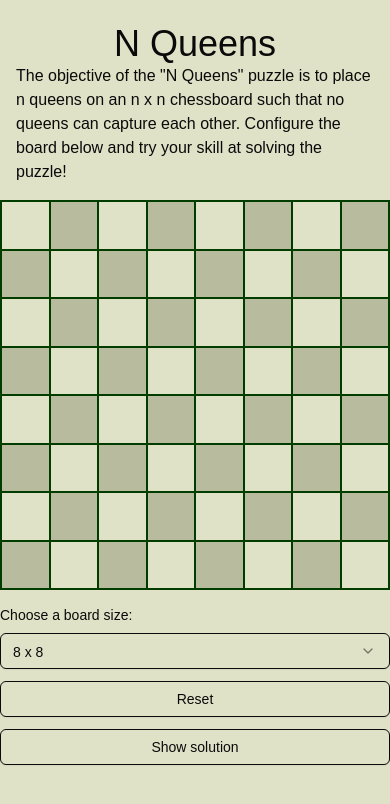
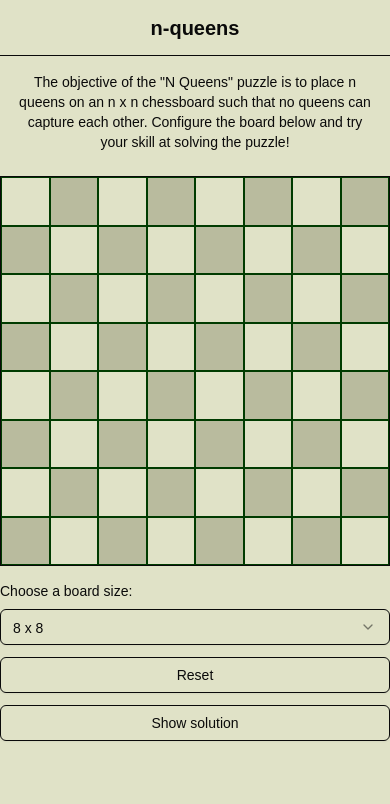
Before and after one commit to avarenee/n-queens, a Next.js app: page / in a window 390 px wide. Shown: the top 804 px of the page. Built offline with nearby package versions, Linux system fonts and the light colour scheme.

Commit message:
responsive design

```diff
--- /dev/null
+++ b/src/app/header/header.tsx
@@ -0,0 +1,11 @@
+"use client"
+
+import React from "react"
+
+export const Header = () => {
+  return (
+    <header className="h-14 px-12 py-4 text-xl font-bold flex items-center justify-center md:justify-between border-b">
+        <h1>n-queens</h1>
+    </header>
+  )
+}
--- a/src/app/layout.tsx
+++ b/src/app/layout.tsx
@@ -2,6 +2,7 @@ import type { Metadata } from "next";
 import { Geist, Geist_Mono } from "next/font/google";
 import "./globals.css";
 import { ChessboardProvider } from "./chessboard/chessboardProvider";
+import { Header } from "./header/header";
 
 const geistSans = Geist({
   variable: "--font-geist-sans",
@@ -25,8 +26,9 @@ export default function RootLayout({
   return (
     <html lang="en">
       <body
-        className={`${geistSans.variable} ${geistMono.variable} antialiased`}
+        className={`${geistSans.variable} ${geistMono.variable} antialiased h-screen flex flex-col`}
       >
+        <Header/>
         <ChessboardProvider>
           {children}
         </ChessboardProvider>
--- a/src/app/page.tsx
+++ b/src/app/page.tsx
@@ -12,17 +12,15 @@ export default function Home() {
   const { changeBoardSize, reset } = useChessboardContext();
 
   return (
-    <div className="flex flex-col md:h-screen min-h-[800px]">
-      <div className="flex flex-col items-center justify-end p-4 h-[200px]">
-        <h1 className="text-4xl">N Queens</h1>
-        <p className="max-w-[750px]">The objective of the "N Queens" puzzle is to place n queens on an n x n chessboard such that no queens can capture each other.
-        Configure the board below and try your skill at solving the puzzle!</p>
+    <div className="flex flex-col items-center h-full lg:min-h-[750px] w-full">
+      <div className="p-4 flex flex-col sm:h-[150px] h-[120px] lg:w-[max(calc(70vh+250px),60vw)] w-full text-center lg:text-lg text-sm">
+        <p>The objective of the "N Queens" puzzle is to place n queens on an n x n chessboard such that no queens can capture each other. Configure the board below and try your skill at solving the puzzle!</p>
       </div>
-      <div className="flex-1 flex md:flex-row flex-col justify-center gap-4 min-h-[500px]">
-        <div className="h-full aspect-square border border-queen">
+      <div className="flex flex-col lg:justify-center lg:flex-row lg:w-auto sm:w-[75vw] flex-1 w-full items-center gap-4">
+        <div className="lg:h-full lg:w-auto lg:min-h-[500px] sm:h-[75vw] w-full aspect-square border">
           <Chessboard/>
         </div>
-        <div className="flex flex-col h-full gap-3">
+        <div className="lg:w-[250px] lg:h-full min-h-[160px] w-full flex flex-col gap-3">
           <Field>
             <FieldLabel htmlFor="num-squares">Choose a board size:</FieldLabel>
             <NativeSelect
@@ -52,7 +50,7 @@ export default function Home() {
           </Button>
         </div>
       </div>
-      <div className="h-[100px] w-full">
+      <div className="sm:h-[100px] sm:flex-none flex-shrink w-full">
 
       </div>
     </div>
```
